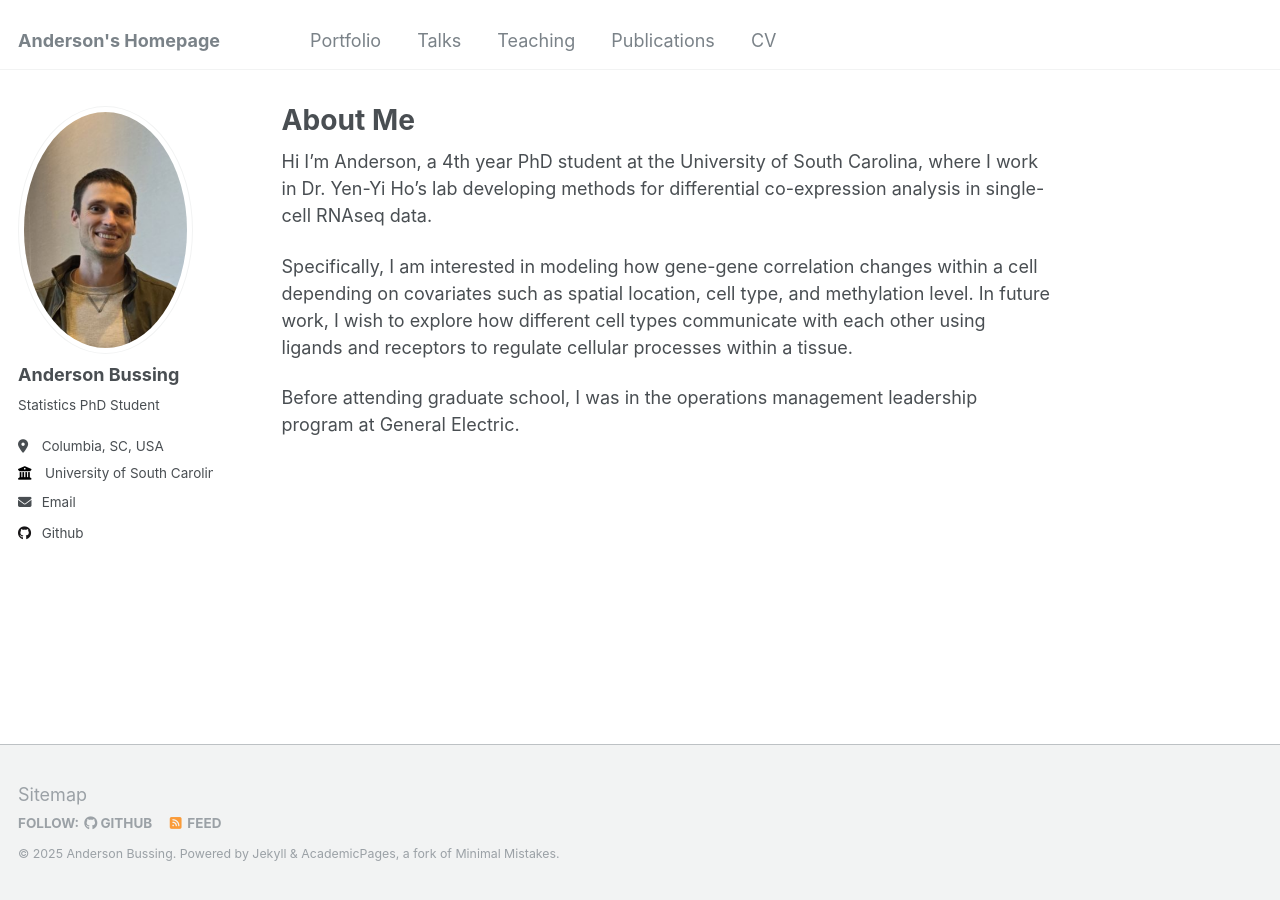
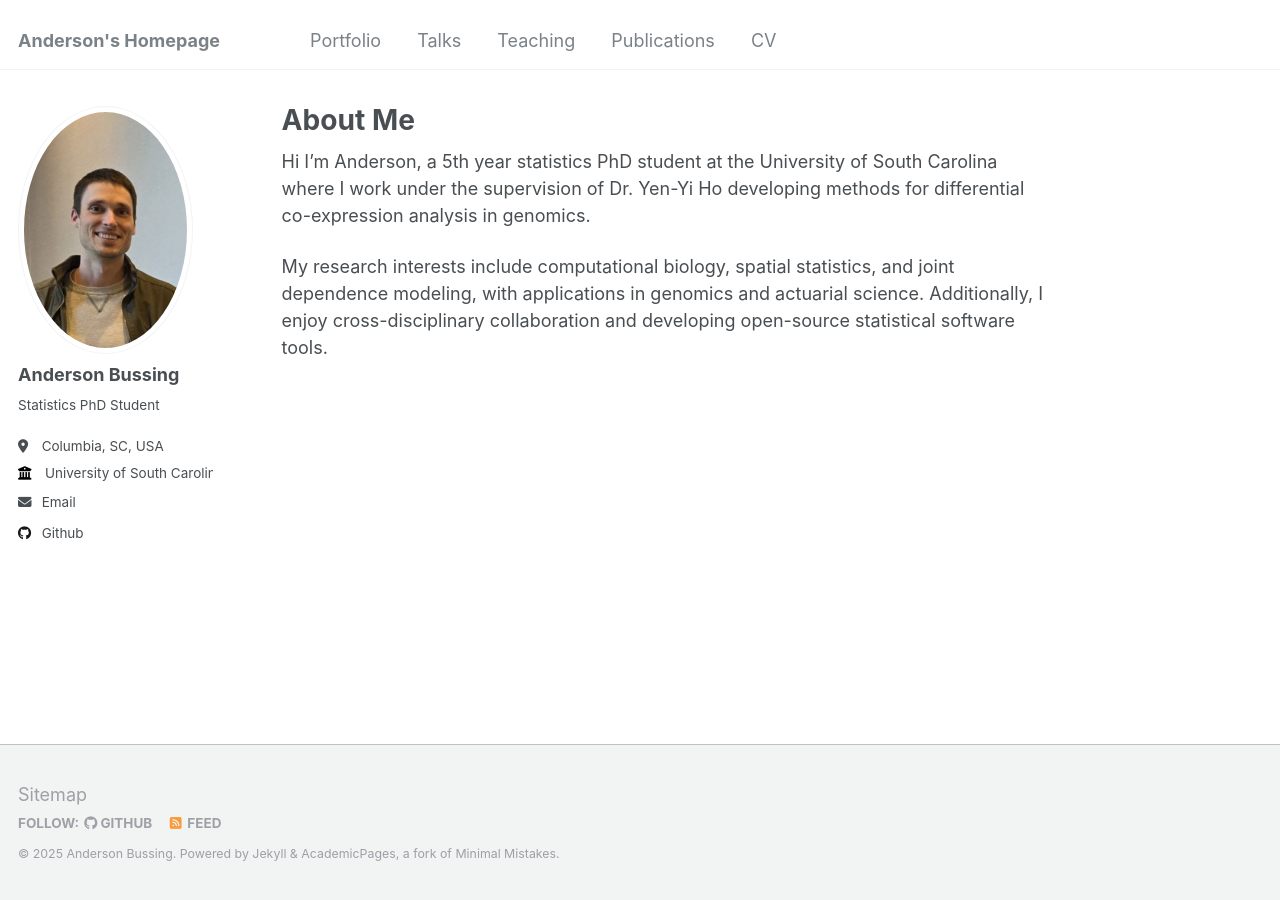
Before and after one commit to abussing/abussing.github.io, a Jekyll site: the page built from _pages/about.md, in a window 1280 px wide. Built offline with Jekyll 4.4.1, drawn with Linux system fonts in a browser that asks for light colours.

Commit message:
Update about.md

```diff
--- a/_pages/about.md
+++ b/_pages/about.md
@@ -7,8 +7,6 @@ redirect_from:
   - /about.html
 ---
 
-Hi I'm Anderson, a 4th year PhD student at the University of South Carolina, where I work in Dr. Yen-Yi Ho's lab developing methods for differential co-expression analysis in single-cell RNAseq data.
+Hi I'm Anderson, a 5th year statistics PhD student at the University of South Carolina where I work under the supervision of Dr. Yen-Yi Ho developing methods for differential co-expression analysis in genomics.
 
-Specifically, I am interested in modeling how gene-gene correlation changes within a cell depending on covariates such as spatial location, cell type, and methylation level. In future work, I wish to explore how different cell types communicate with each other using ligands and receptors to regulate cellular processes within a tissue.
-
-Before attending graduate school, I was in the operations management leadership program at General Electric.
+My research interests include computational biology, spatial statistics, and joint dependence modeling, with applications in genomics and actuarial science. Additionally, I enjoy cross-disciplinary collaboration and developing open-source statistical software tools.
```
